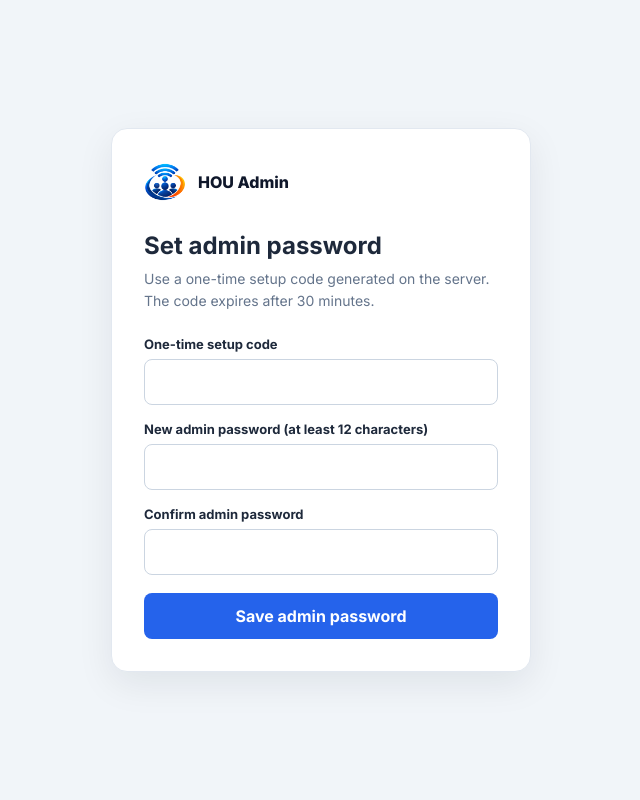
After one commit to alexnamurinda/hou, a PHP site: page /admin/setup.php in a window 1280 px wide. The commit adds this page. Shown: the whole page, without its empty margins (319-959 px from the left). Run offline with PHP 8.4, Linux system fonts and the light colour scheme; data comes from the database, SQL or seed files in the repository; both versions use the stored data as it was after the commit; tables that the repository leaves empty hold one stand-in row (values such as "Sample post").

Commit message:
admin password

```diff
--- a/admin/auth.php
+++ b/admin/auth.php
@@ -58,6 +58,8 @@ function require_admin(): void
 
 function admin_password_hash(): ?string
 {
-    $hash = getenv('HOU_ADMIN_PASSWORD_HASH');
+    $hash = db_connect()->query(
+        'SELECT password_hash FROM admin_credentials WHERE id = 1'
+    )->fetchColumn();
     return is_string($hash) && $hash !== '' ? $hash : null;
 }
--- a/admin/login.php
+++ b/admin/login.php
@@ -83,6 +83,9 @@ $csrfToken = admin_csrf_token();
     <h1>Admin sign in</h1>
     <p class="subtitle">Sign in to view member records and submitted documents.</p>
     <?php if ($error !== ''): ?><div class="error" role="alert"><?= htmlspecialchars($error, ENT_QUOTES | ENT_SUBSTITUTE, 'UTF-8') ?></div><?php endif; ?>
+    <?php if ($configuredPasswordHash === null): ?>
+      <p class="subtitle">Admin access is not set up yet. <a href="setup.php">Set the admin password</a> after generating a one-time setup code on the server.</p>
+    <?php endif; ?>
     <form method="post" action="login.php">
       <input type="hidden" name="csrf_token" value="<?= htmlspecialchars($csrfToken, ENT_QUOTES, 'UTF-8') ?>" />
       <label for="password">Admin password</label>
--- /dev/null
+++ b/admin/setup.php
@@ -0,0 +1,133 @@
+<?php
+declare(strict_types=1);
+
+require_once __DIR__ . '/auth.php';
+require_once __DIR__ . '/../client/config.php';
+
+header('Cache-Control: no-store, no-cache, must-revalidate, max-age=0');
+header('X-Content-Type-Options: nosniff');
+header('X-Robots-Tag: noindex, nofollow, noarchive');
+
+start_admin_session();
+if (($_SESSION['hou_admin_authenticated'] ?? false) === true) {
+    header('Location: members.php', true, 303);
+    exit;
+}
+
+$pdo = db_connect();
+$configuredPasswordHash = admin_password_hash();
+$error = '';
+$success = false;
+
+if (($_SERVER['REQUEST_METHOD'] ?? '') === 'POST') {
+    if (!admin_csrf_is_valid($_POST['csrf_token'] ?? null)) {
+        http_response_code(419);
+        $error = 'Your session expired. Refresh and try again.';
+    } elseif ($configuredPasswordHash !== null) {
+        http_response_code(409);
+        $error = 'Admin password setup has already been completed. Sign in instead.';
+    } else {
+        $ipAddress = (string)($_SERVER['REMOTE_ADDR'] ?? 'unknown');
+        $attemptKey = hash('sha256', 'hou-admin-setup|' . $ipAddress);
+        if (random_int(1, 100) === 1) {
+            $pdo->exec('DELETE FROM auth_attempts WHERE attempted_at < DATE_SUB(NOW(), INTERVAL 1 DAY)');
+        }
+
+        $attempts = $pdo->prepare(
+            'SELECT COUNT(*) FROM auth_attempts WHERE attempt_key = ? AND attempted_at >= DATE_SUB(NOW(), INTERVAL 900 SECOND)'
+        );
+        $attempts->execute([$attemptKey]);
+
+        $setupCode = $_POST['setup_code'] ?? null;
+        $password = $_POST['password'] ?? null;
+        $passwordConfirmation = $_POST['password_confirmation'] ?? null;
+        if ((int)$attempts->fetchColumn() >= 5) {
+            http_response_code(429);
+            $error = 'Too many setup attempts. Please wait 15 minutes before trying again.';
+        } elseif (
+            !is_string($setupCode)
+            || preg_match('/\A[a-f0-9]{64}\z/', $setupCode) !== 1
+            || !is_string($password)
+            || strlen($password) < 12
+            || strlen($password) > 4096
+            || !is_string($passwordConfirmation)
+            || !hash_equals($password, $passwordConfirmation)
+        ) {
+            $pdo->prepare('INSERT INTO auth_attempts (attempt_key) VALUES (?)')->execute([$attemptKey]);
+            http_response_code(400);
+            $error = 'Enter a valid setup code and matching password of at least 12 characters.';
+        } else {
+            $setupTokenHash = hash('sha256', $setupCode);
+            $update = $pdo->prepare(
+                'UPDATE admin_credentials
+                 SET password_hash = ?, setup_token_hash = NULL, setup_token_expires_at = NULL
+                 WHERE id = 1 AND password_hash IS NULL
+                   AND setup_token_hash = ? AND setup_token_expires_at > NOW()'
+            );
+            $update->execute([password_hash($password, PASSWORD_DEFAULT), $setupTokenHash]);
+
+            if ($update->rowCount() !== 1) {
+                $pdo->prepare('INSERT INTO auth_attempts (attempt_key) VALUES (?)')->execute([$attemptKey]);
+                http_response_code(400);
+                $error = 'The setup code is invalid or expired. Generate a new code on the server.';
+            } else {
+                $success = true;
+                $configuredPasswordHash = admin_password_hash();
+            }
+        }
+    }
+}
+
+$csrfToken = admin_csrf_token();
+?>
+<!DOCTYPE html>
+<html lang="en">
+<head>
+  <meta charset="UTF-8" />
+  <meta name="viewport" content="width=device-width, initial-scale=1" />
+  <meta name="robots" content="noindex, nofollow, noarchive" />
+  <title>Set admin password | HOU</title>
+  <link rel="icon" type="image/png" href="../images/hou_logo.png" />
+  <link rel="stylesheet" href="https://fonts.googleapis.com/css2?family=Inter:wght@400;500;600;700;800&display=swap" />
+  <style>
+    *{box-sizing:border-box}body{min-height:100vh;margin:0;display:grid;place-items:center;padding:20px;background:#f1f5f9;color:#1e293b;font-family:Inter,"Segoe UI",sans-serif}
+    main{width:min(100%,420px);padding:32px;background:#fff;border:1px solid #e2e8f0;border-radius:16px;box-shadow:0 12px 36px rgba(15,23,42,.08)}
+    .brand{display:flex;align-items:center;gap:12px;margin-bottom:28px;color:#0f172a;font-weight:800}.brand img{width:42px;height:42px;object-fit:contain}
+    h1{margin:0;font-size:24px}.subtitle{margin:8px 0 24px;color:#64748b;font-size:14px;line-height:1.6}
+    label{display:block;margin-bottom:7px;font-size:13px;font-weight:700}input{width:100%;height:46px;padding:0 12px;border:1px solid #cbd5e1;border-radius:8px;font:inherit}
+    input:focus{outline:3px solid rgba(37,99,235,.15);border-color:#2563eb}button{width:100%;min-height:46px;margin-top:18px;border:0;border-radius:8px;background:#2563eb;color:#fff;font:inherit;font-weight:700;cursor:pointer}
+    .field{margin-top:16px}.message{padding:11px 13px;margin-bottom:18px;border:1px solid #fecaca;border-radius:8px;background:#fef2f2;color:#991b1b;font-size:13px;line-height:1.5}.success{border-color:#bbf7d0;background:#f0fdf4;color:#166534}
+    a{color:#1d4ed8;font-weight:600}
+  </style>
+</head>
+<body>
+  <main>
+    <div class="brand"><img src="../images/hou_logo.png" alt="" /><span>HOU Admin</span></div>
+    <h1>Set admin password</h1>
+    <p class="subtitle">Use a one-time setup code generated on the server. The code expires after 30 minutes.</p>
+    <?php if ($error !== ''): ?><div class="message" role="alert"><?= htmlspecialchars($error, ENT_QUOTES | ENT_SUBSTITUTE, 'UTF-8') ?></div><?php endif; ?>
+    <?php if ($success): ?>
+      <div class="message success" role="status">Admin password saved. You can now sign in.</div>
+      <a href="login.php">Go to admin sign in</a>
+    <?php elseif ($configuredPasswordHash !== null): ?>
+      <div class="message" role="status">Admin password setup has already been completed.</div>
+      <a href="login.php">Go to admin sign in</a>
+    <?php else: ?>
+      <form method="post" action="setup.php">
+        <input type="hidden" name="csrf_token" value="<?= htmlspecialchars($csrfToken, ENT_QUOTES, 'UTF-8') ?>" />
+        <label for="setup_code">One-time setup code</label>
+        <input id="setup_code" name="setup_code" type="password" autocomplete="off" required />
+        <div class="field">
+          <label for="password">New admin password (at least 12 characters)</label>
+          <input id="password" name="password" type="password" minlength="12" maxlength="4096" autocomplete="new-password" required />
+        </div>
+        <div class="field">
+          <label for="password_confirmation">Confirm admin password</label>
+          <input id="password_confirmation" name="password_confirmation" type="password" minlength="12" maxlength="4096" autocomplete="new-password" required />
+        </div>
+        <button type="submit">Save admin password</button>
+      </form>
+    <?php endif; ?>
+  </main>
+</body>
+</html>
--- a/client/config.php
+++ b/client/config.php
@@ -71,6 +71,17 @@ function ensure_member_tables(PDO $pdo): void
             KEY idx_auth_attempts_time (attempted_at)
         ) ENGINE=InnoDB DEFAULT CHARSET=utf8mb4 COLLATE=utf8mb4_unicode_ci
     ");
+
+    $pdo->exec("
+        CREATE TABLE IF NOT EXISTS admin_credentials (
+            id TINYINT UNSIGNED NOT NULL,
+            password_hash VARCHAR(255) NULL,
+            setup_token_hash CHAR(64) CHARACTER SET ascii COLLATE ascii_bin NULL,
+            setup_token_expires_at TIMESTAMP NULL DEFAULT NULL,
+            PRIMARY KEY (id)
+        ) ENGINE=InnoDB DEFAULT CHARSET=utf8mb4 COLLATE=utf8mb4_unicode_ci
+    ");
+    $pdo->exec('INSERT IGNORE INTO admin_credentials (id) VALUES (1)');
 
     $pdo->exec("
         CREATE TABLE IF NOT EXISTS member_announcements (
```
Also changed, not shown: admin/create-setup-token.php (added, +33 -0 lines), database/HOU.sql (+10 -0 lines), README.md.
